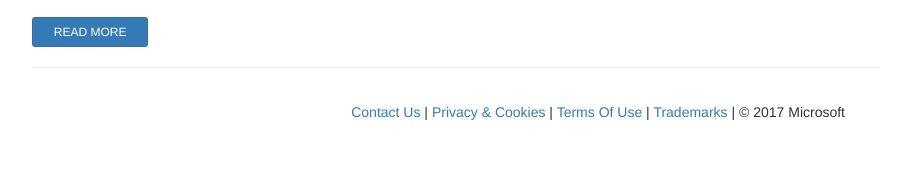
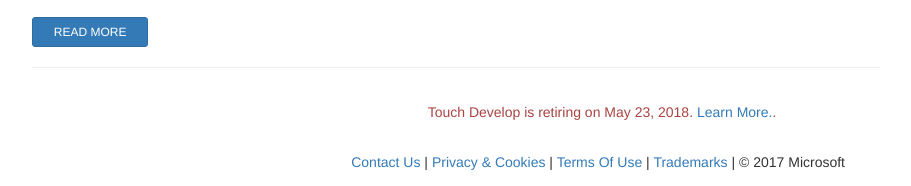
Before and after one commit to microsoft/TouchDevelop-backend, a website: page web/blog.html in a window 1280 px wide. Shown: the part 1531-1717 px from the top of the page, without its empty margins (38-949 px from the left). Before the commit the page ends 1667 px from the top, so only its background shows below. Drawn offline with nearby package versions, Linux system fonts and the light colour scheme; files that its build step writes are made by us from their sources; no server answers.

Commit message:
more notices

```diff
--- a/web/_includes/footer.html
+++ b/web/_includes/footer.html
@@ -1,5 +1,7 @@
 <footer class="row text-center" style="margin:1em;">
-            <a href='/contact'>Contact Us</a>
+    <p class="text-danger">Touch Develop is retiring on May 23, 2018. <a href="https://makecode.com/touchdevelop">Learn More.</a>.</p>
+    <br />
+    <a href='/contact'>Contact Us</a>
             | <a href='/privacy'>Privacy &amp; Cookies</a>
             | <a href='/legal'>Terms Of Use</a>
             | <a href='/trademarks'>Trademarks</a>
```
Also changed, not shown: web/_includes/html-foot.html (+3 -1 lines).
